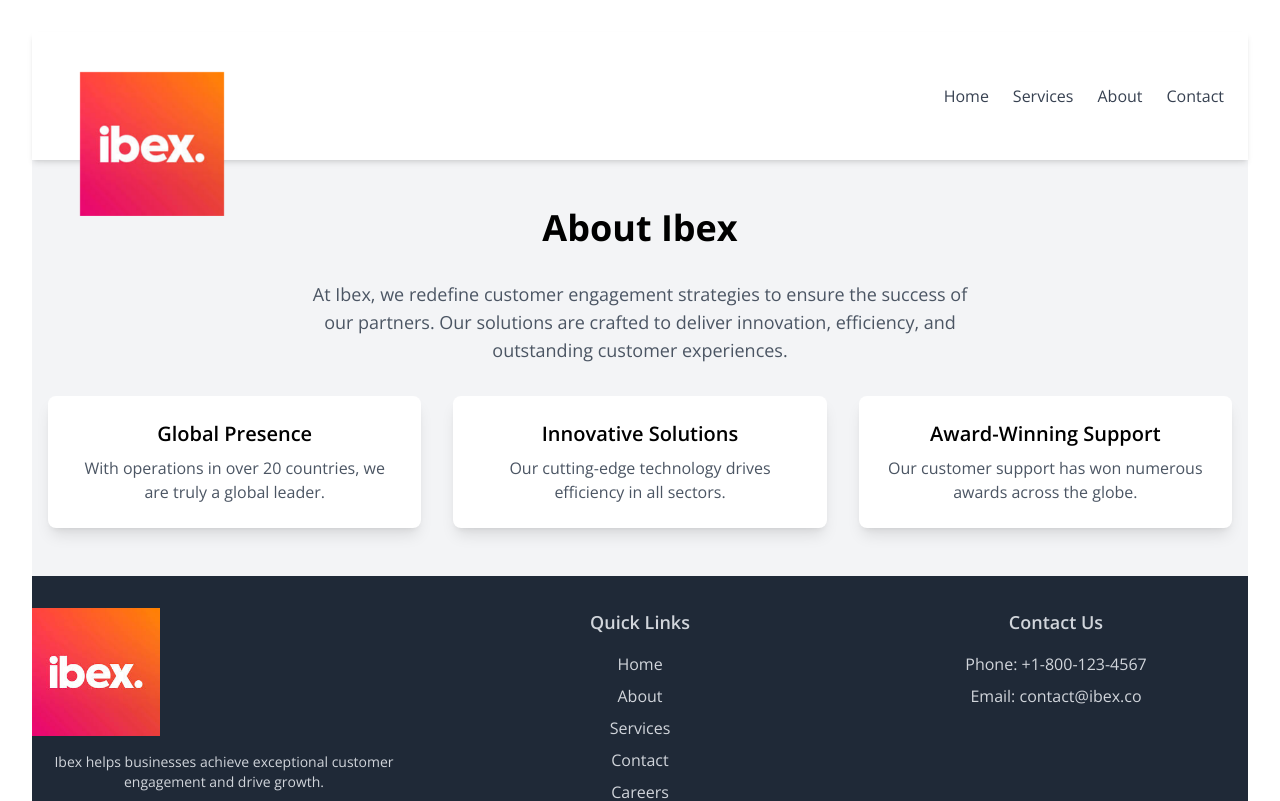
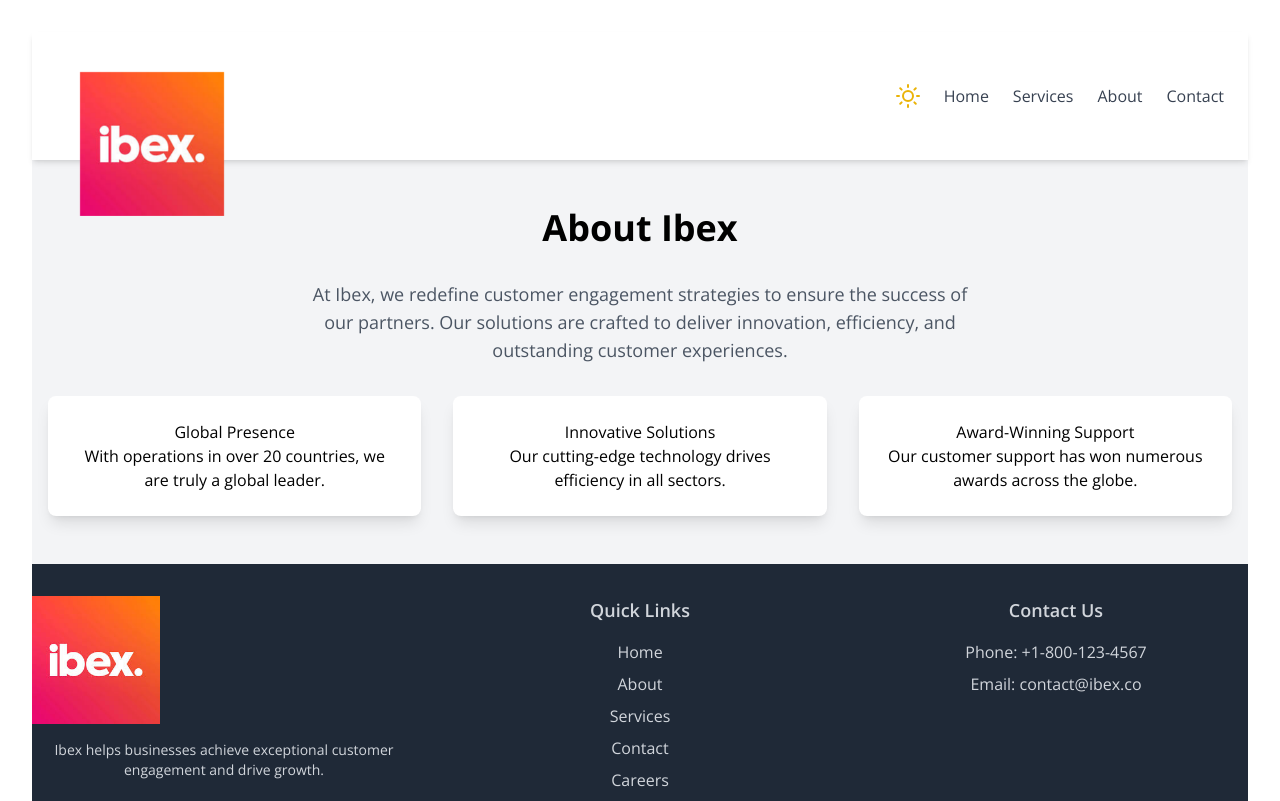
Before and after one commit to ziyanali30/ibexProjectH, a React (Vite) app: page /about in a window 1280 px wide. Shown: the top 801 px of the page. Built offline with nearby package versions, Linux system fonts and the light colour scheme.

Commit message:
dark mode added

```diff
--- a/package.json
+++ b/package.json
@@ -12,6 +12,7 @@
     "react": "^18.2.0",
     "react-dom": "^18.2.0",
     "react-helmet": "^6.1.0",
+    "react-icons": "^5.3.0",
     "react-router-dom": "^6.26.2",
     "vite-react-typescript-tailwind": "file:"
   },
--- a/src/components/About.tsx
+++ b/src/components/About.tsx
@@ -1,14 +1,31 @@
-import React from 'react';
-import { motion } from 'framer-motion';
-import { Helmet } from 'react-helmet';
+import React from "react";
+import { motion } from "framer-motion";
+import { Helmet } from "react-helmet";
 function About() {
+  const aboutCard = [
+    {
+      title: "Global Presence",
+      description:
+        "With operations in over 20 countries, we are truly a global leader.",
+    },
+    {
+      title: "Innovative Solutions",
+      description:
+        "Our cutting-edge technology drives efficiency in all sectors.",
+    },
+    {
+      title: "Award-Winning Support",
+      description:
+        "Our customer support has won numerous awards across the globe.",
+    },
+  ];
   return (
     <>
       <Helmet>
         <title>About US - Ibex 🐐</title>
       </Helmet>
-      <section className="py-12 bg-gray-100">
-      <div className="container mx-auto px-4">
+      <section className="py-12 bg-gray-100 dark:bg-darkBg">
+        <div className="container mx-auto px-4 dark:text-darkText">
           <motion.h2
             className="text-4xl font-bold text-center mb-8"
             initial={{ opacity: 0, y: 50 }}
@@ -18,45 +35,33 @@
             About Ibex
           </motion.h2>
           <motion.p
-          className="text-lg text-center text-gray-600 max-w-2xl mx-auto mb-8"
-          initial={{ opacity: 0, x: -50 }}
-          whileInView={{ opacity: 1, x: 0 }}
-          transition={{ duration: 0.8, delay: 0.3 }}
+            className="text-lg text-center text-gray-600 dark:text-darkText max-w-2xl mx-auto mb-8"
+            initial={{ opacity: 0, y: 50 }}
+            whileInView={{ opacity: 1, y: 0 }}
+            transition={{ duration: 0.8 }}
           >
-          At Ibex, we redefine customer engagement strategies to ensure the success of our partners. Our solutions are crafted to deliver innovation, efficiency, and outstanding customer experiences.
+            At Ibex, we redefine customer engagement strategies to ensure the
+            success of our partners. Our solutions are crafted to deliver
+            innovation, efficiency, and outstanding customer experiences.
           </motion.p>
-
           <div className="grid grid-cols-1 md:grid-cols-3 gap-8">
-
-          <motion.div className="bg-white shadow-lg rounded-lg p-6 text-center"
+            {aboutCard.map((item, index) => (
+              <motion.div
+                key={index}
+                className="bg-white dark:bg-gray-700 dark:text-darkText shadow-lg rounded-lg p-6 text-center"
                 initial={{ opacity: 0, scale: 0.8 }}
                 whileInView={{ opacity: 1, scale: 1 }}
                 transition={{ duration: 0.8, delay: 0.5 }}
               >
-            <h3 className="text-xl font-semibold mb-2">Global Presence</h3>
-            <p className="text-gray-600">With operations in over 20 countries, we are truly a global leader.</p>
+                <h3>{item.title}</h3>
+                <p>{item.description}</p>
               </motion.div>
-
-          <motion.div className="bg-white shadow-lg rounded-lg p-6 text-center"
-          initial={{ opacity: 0, scale: 0.8 }}
-          whileInView={{ opacity: 1, scale: 1 }}
-          transition={{ duration: 0.8, delay: 0.5 }}>
-            <h3 className="text-xl font-semibold mb-2">Innovative Solutions</h3>
-            <p className="text-gray-600">Our cutting-edge technology drives efficiency in all sectors.</p>
-          </motion.div>
-
-          <motion.div className="bg-white shadow-lg rounded-lg p-6 text-center"
-          initial={{ opacity: 0, scale: 0.8 }}
-          whileInView={{ opacity: 1, scale: 1 }}
-          transition={{ duration: 0.8, delay: 0.5 }}>
-            <h3 className="text-xl font-semibold mb-2">Award-Winning Support</h3>
-            <p className="text-gray-600">Our customer support has won numerous awards across the globe.</p>
-          </motion.div>
+            ))}
           </div>
         </div>
       </section>
     </>
   );
-  };
+}
 
 export default About;
--- a/src/components/Header.tsx
+++ b/src/components/Header.tsx
@@ -1,21 +1,61 @@
-import React, { useState } from 'react';
+import React, { useEffect,useState } from 'react';
 import { Link } from 'react-router-dom';
+import { FiSun, FiMoon } from 'react-icons/fi'; // Importing the icons
 function Header() {
   // Store the navigation items in an array
   const navItems = ['Home', 'Services', 'About', 'Contact'];
+  const [darkMode, setDarkMode] = useState(true);
+  const toggleDarkMode = () =>{
+    const root = window.document.documentElement;
+    if (darkMode) {
+      root.classList.remove('dark');
+      localStorage.setItem('theme', 'light');
+    } else {
+      root.classList.add('dark');
+      localStorage.setItem('theme', 'dark');
+    }
+    setDarkMode(!darkMode);
+  };
+
+  useEffect(() => {
+    const root = window.document.documentElement;
+    const storedTheme = localStorage.getItem('theme');
+
+    if (storedTheme) {
+      if (storedTheme === 'dark') {
+        root.classList.add('dark');
+        setDarkMode(true);
+      } else {
+        root.classList.remove('dark');
+        setDarkMode(false);
+      }
+    } else if (window.matchMedia('(prefers-color-scheme: dark)').matches) {
+      root.classList.add('dark');
+      setDarkMode(true);
+    }
+  }, []);
+
   const [activeNav, setActiveNav] = useState('Home');
 return (
-<header className="bg-white shadow-md sticky top-0 z-50">
-      <nav className=" w-full px-6 flex justify-between items-center py-4">
+<header className=" bg-lightBg dark:bg-darkBg dark:text-darkText shadow-md sticky top-0 z-50 justify-between items-center">
+
+      <nav className=" w-full px-6 flex justify-between items-center py-4 ">
         <div className="logo">
           <img src="logo.jpg" alt="Ibex Logo" className="w-36" />
         </div>
-        <ul className="flex space-x-6">
+        <ul className="flex space-x-6 text-lightText dark:text-darkText">
+        <button onClick={toggleDarkMode} className="focus:outline-none">
+        {darkMode ? (
+          <FiSun className="w-6 h-6 text-yellow-500" /> // Sun icon for light mode
+        ) : (
+          <FiMoon className="w-6 h-6 text-gray-500 dark:hover:text-white" /> // Moon icon for dark mode
+        )}
+          </button>
           {navItems.map((item) => (
-            <li key={item} className="relative group">
+            <li key={item} className="relative group dark:hover:text-white font-medium ">
               <Link
                 to={`/${item.toLowerCase()}`}
-                className="text-gray-700 hover:text-gray-900 font-medium"
+                className="text-gray-700 hover:text-gray-900 dark:text-white"
               >
                 {item}
               </Link>
--- a/src/components/Hero.tsx
+++ b/src/components/Hero.tsx
@@ -1,13 +1,13 @@
-import { Helmet } from 'react-helmet';
-import React, { useEffect } from 'react';
-import AOS from 'aos';
-import 'aos/dist/aos.css';
+import { Helmet } from "react-helmet";
+import React, { useEffect } from "react";
+import AOS from "aos";
+import "aos/dist/aos.css";
 function Hero() {
 
   useEffect(() => {
     AOS.init({
       duration: 1000,
-      easing: 'ease-in-out',
+      easing: "ease-in-out",
     });
   }, []);
   return (
@@ -15,12 +15,13 @@
       <Helmet>
         <title>🏠Home - Ibex 🐐</title>
       </Helmet>
-      <section className="w-full h-screen bg-gray-100 flex items-center justify-center">
+      <section className="w-full h-screen bg-gray-100 dark:bg-darkBg flex items-center justify-center ">
+
         <div className="container flex flex-wrap justify-between items-center mx-auto p-8">
           {/* Left Side - Video */}
           <div className="w-full lg:w-1/2 p-4" data-aos="fade-right">
             <video
-            className="w-full h-auto rounded-lg shadow-lg"
+              className="w-full h-auto rounded-lg shadow-lg dark:shadow-xl"
               controls
               autoPlay
               loop
@@ -32,24 +33,38 @@
           </div>
 
           {/* Right Side - Icons and Text */}
-        <div className="w-full lg:w-1/2 p-4 text-center lg:text-left" data-aos="fade-left">
-          <h1 className="text-4xl font-bold mb-4 text-gray-800">Transform Your Digital Experience</h1>
-          <p className="text-lg text-gray-600 mb-6">
-            We offer cutting-edge technology and exceptional customer experiences.
+          <div
+            className="w-full lg:w-1/2 p-4 text-center lg:text-left dark:text-darkText"
+            data-aos="fade-left"
+          >
+            <h1 className="text-4xl font-bold mb-4 text-gray-800 dark:text-darkText">
+              Transform Your Digital Experience
+            </h1>
+            <p className="text-lg text-gray-600 mb-6 dark:text-darkText">
+              We offer cutting-edge technology and exceptional customer
+              experiences.
             </p>
             <div className="flex justify-center lg:justify-start space-x-6">
               {/* Sample Icons */}
               <div className="flex flex-col items-center">
-              <img src="big-triangle.svg" alt="Icon 1" className="w-12 h-12 mb-2" />
-              <span className="text-gray-600">Innovation</span>
+                <img
+                  src="big-triangle.svg"
+                  alt="Icon 1"
+                  className="w-12 h-12 mb-2"
+                />
+                <span className="text-gray-600 dark:text-darkText">Innovation</span>
               </div>
               <div className="flex flex-col items-center">
-              <img src="down-arrow.svg" alt="Icon 2" className="w-12 h-12 mb-2" />
-              <span className="text-gray-600">Reduced Costs</span>
+                <img
+                  src="down-arrow.svg"
+                  alt="Icon 2"
+                  className="w-12 h-12 mb-2"
+                />
+                <span className="text-gray-600 dark:text-darkText">Reduced Costs</span>
               </div>
               <div className="flex flex-col items-center">
                 <img src="dollar.svg" alt="Icon 3" className="w-12 h-12 mb-2" />
-              <span className="text-gray-600">More revenue</span>
+                <span className="text-gray-600 dark:text-darkText">More revenue</span>
               </div>
             </div>
           </div>
@@ -57,5 +72,5 @@
       </section>
     </>
   );
-};
+}
 export default Hero;
--- a/src/components/Home.tsx
+++ b/src/components/Home.tsx
@@ -6,11 +6,11 @@
 import Hero from '../components/Hero';
 function Home(){
   return (
-    <section>
+    <section >
       <Hero/>
       <Services />
+      <Testimonials />
       <About />
-      <Testimonials />
       <Contact />
     </section>
   );
--- a/src/index.css
+++ b/src/index.css
@@ -1,3 +1,9 @@
 @tailwind base;
 @tailwind components;
 @tailwind utilities;
+
+html, body {
+    padding: 0;
+    margin: 0;
+    width: 100%;
+  }
--- a/tailwind.config.js
+++ b/tailwind.config.js
@@ -1,5 +1,6 @@
 /** @type {import('tailwindcss').Config} */
 export default {
+  darkMode: 'class',
   content: [
     "./index.html",
     "./src/**/*.{js,ts,jsx,tsx}",
@@ -12,6 +13,10 @@
       colors: {
         primary: '#EF3340', // Red color for the underlining effect
         secondary: '#4A4A4A', // General text color
+        lightBg: '#ffffff',  // Light mode background
+        darkBg: '#1f2937',   // Dark mode background
+        lightText: '#000000',  // Light mode text
+        darkText: '#ffffff',   // Dark mode text
       },
     },
   },
```
Also changed, not shown: 1 other file (tests, documents, lock files or other folders). Lines whose indentation alone changed are shown as unchanged.
